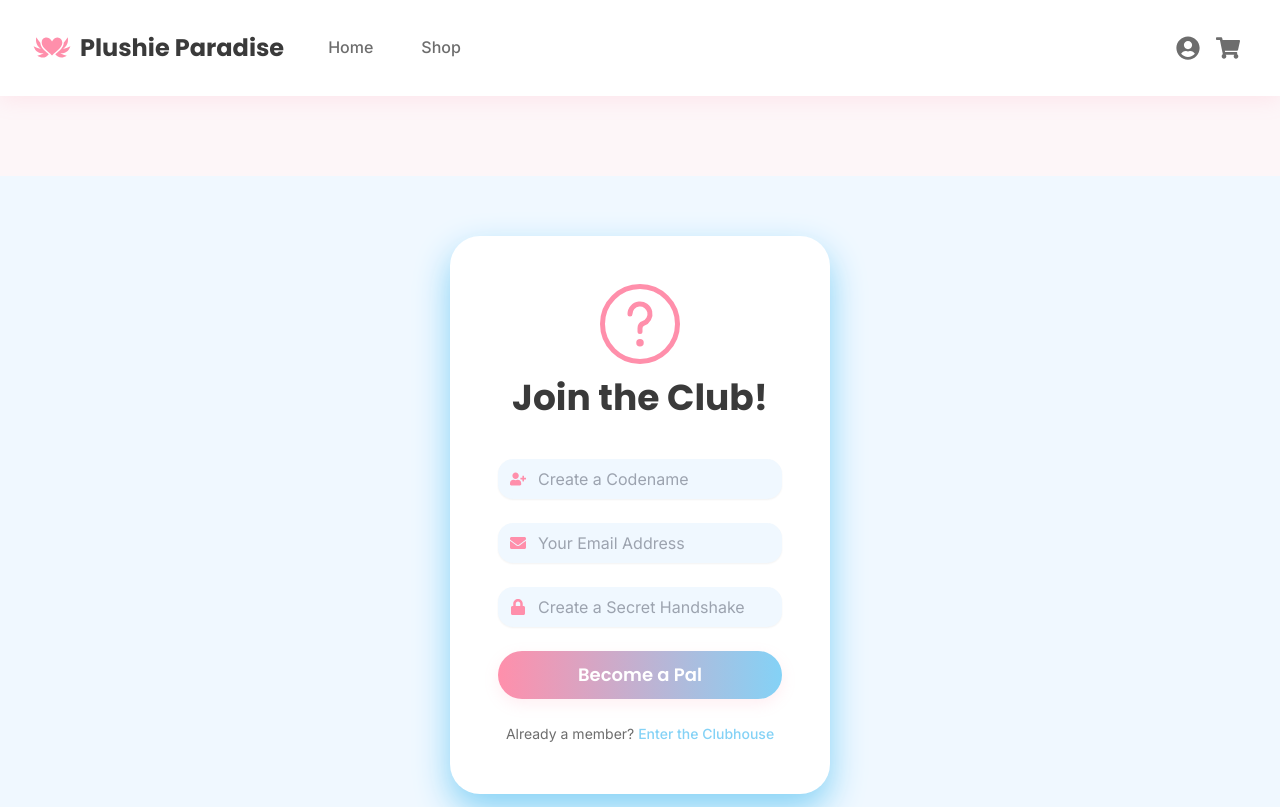
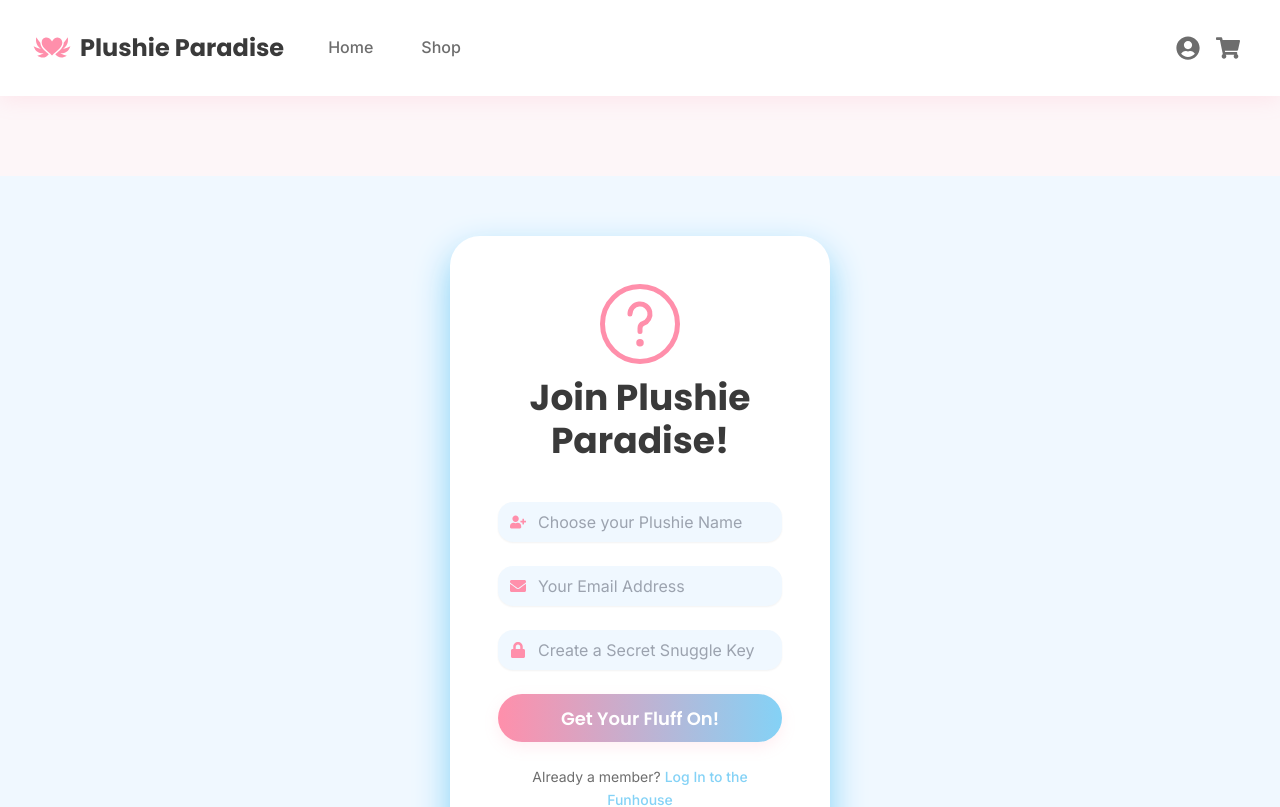
Before and after one commit to Codehub169/tempo-7096cd16, a React (Vite) app in the folder frontend/: page /signup in a window 1280 px wide. Shown: the top 807 px of the page. Built offline with nearby package versions, Linux system fonts and the light colour scheme.

Commit message:
Applied user request:
This code was run inside of a docker container, the container stopped due to some issue or something else happenedThis was the server log: Starting Plushie Paradise Application...
Setting up Fronten

```diff
--- a/frontend/src/pages/SignupPage.jsx
+++ b/frontend/src/pages/SignupPage.jsx
@@ -2,10 +2,11 @@ import React, { useEffect, useState } from 'react';
 import { Box, Heading, Text, Button, VStack, FormControl, Input, InputGroup, InputLeftElement, Icon, Link, Center, useToast } from '@chakra-ui/react';
 import { Link as RouterLink, useNavigate } from 'react-router-dom';
 import { FaUserPlus, FaEnvelope, FaLock } from 'react-icons/fa';
-import { GiPlushBear } from 'react-icons/gi';
+import { GiTeddyBear } from 'react-icons/gi'; // Changed from GiPlushBear
 
-const API_BASE_URL = 'http://localhost:9000/api';
+const API_BASE_URL = 'http://localhost:9000/api'; // As seen in the logs
 
+// A simple animation component for background decoration
 const AnimatedShape = ({ color, left, animationDelay, animationDuration, size, isSquare }) => {
   const style = {
     position: 'absolute',
@@ -15,7 +16,7 @@ const AnimatedShape = ({ color, left, animationDelay, animationDuration, size, i
     opacity: 0.5,
     animation: `float ${animationDuration}s linear infinite`,
     left: `${left}%`,
-    bottom: '-150px',
+    bottom: '-150px', // Start from below the screen
     animationDelay: `${animationDelay}s`,
     borderRadius: isSquare ? '0%' : '50%',
     zIndex: 0,
@@ -28,11 +29,12 @@ const SignupPage = () => {
   const toast = useToast();
   const [isLoading, setIsLoading] = useState(false);
 
+  // Add keyframes for animations dynamically
   useEffect(() => {
     const keyframes = `
       @keyframes float {
         0% { transform: translateY(0) rotate(0deg); opacity: 1; }
-        100% { transform: translateY(-1000px) rotate(720deg); opacity: 0; }
+        100% { transform: translateY(-1000px) rotate(720deg); opacity: 0; } /* Float up and fade out */
       }
       @keyframes bounce {
         0%, 20%, 50%, 80%, 100% { transform: translateY(0); }
@@ -42,10 +44,12 @@ const SignupPage = () => {
     `;
     const styleSheet = document.styleSheets[0];
     try {
+      // Check if rule already exists to avoid duplication errors during HMR
       if (styleSheet.cssRules && !Array.from(styleSheet.cssRules).some(rule => rule.name === 'float')) {
            styleSheet.insertRule(keyframes, styleSheet.cssRules.length);
       }
     } catch (e) {
+        // Catch potential errors if browser restricts CSS rule insertion or if it's a non-issue
         console.warn("Could not insert @keyframes rule, it might already exist or browser restrictions apply.", e);
     }
   }, []);
@@ -54,10 +58,10 @@ const SignupPage = () => {
     id: i,
     color: ['brand.primary', 'brand.secondary', 'brand.accent', 'blue.200', 'pink.100'][Math.floor(Math.random() * 5)],
     left: Math.random() * 100,
-    animationDelay: Math.random() * 10,
-    animationDuration: Math.random() * 15 + 10,
-    size: Math.random() * 80 + 20,
-    isSquare: Math.random() > 0.5,
+    animationDelay: Math.random() * 10, // Staggered start times
+    animationDuration: Math.random() * 15 + 10, // Varied speeds
+    size: Math.random() * 80 + 20, // Varied sizes
+    isSquare: Math.random() > 0.5, // Mix of circles and squares
   }));
 
   const handleSubmit = async (e) => {
@@ -70,7 +74,7 @@ const SignupPage = () => {
     if (!username || !email || !password) {
       toast({
         title: "Missing fields",
-        description: "Please fill in all fields to join.",
+        description: "Please fill in all fields to join the Plushie Paradise!",
         status: "warning",
         duration: 3000,
         isClosable: true,
@@ -88,21 +92,21 @@ const SignupPage = () => {
       const data = await response.json();
 
       if (!response.ok) {
-        throw new Error(data.message || 'Signup failed');
+        throw new Error(data.message || 'Signup failed. Please try again.');
       }
 
       toast({
         title: "Account Created!",
-        description: "Welcome to the Plushie Pals club! Please login.",
+        description: "Welcome to Plushie Paradise! Please login to continue.",
         status: "success",
         duration: 3000,
         isClosable: true,
       });
-      navigate('/login'); // Redirect to login page after signup
+      navigate('/login'); // Redirect to login page after successful signup
     } catch (error) {
       toast({
         title: "Signup Failed",
-        description: error.message || "Could not create account. Please try again.",
+        description: error.message || "Could not create your account. Please try again later.",
         status: "error",
         duration: 3000,
         isClosable: true,
@@ -113,29 +117,30 @@ const SignupPage = () => {
 
   return (
     <Box minH="calc(100vh - 160px)" bg="brand.lightBg" display="flex" alignItems="center" justifyContent="center" position="relative" overflow="hidden" py={10}>
+      {/* Animated background shapes */}
       <Box position="absolute" top="0" left="0" w="full" h="full" zIndex="0">
         {shapes.map(shape => (
           <AnimatedShape key={shape.id} {...shape} />
         ))}
       </Box>
-      <Center w="full" maxW="420px" p={5} zIndex="1">
+      <Center w="full" maxW="420px" p={5} zIndex="1"> {/* Ensure form is above background */}
         <VStack
           as="form"
           onSubmit={handleSubmit}
           spacing={6}
           bg="white"
-          p={{ base: 8, md: 12 }}
-          borderRadius="30px"
-          boxShadow="0 15px 35px var(--chakra-colors-brand-accent)"
+          p={{ base: 8, md: 12 }} // Responsive padding
+          borderRadius="30px" // Softer, more playful border radius
+          boxShadow="0 15px 35px var(--chakra-colors-brand-accent)" // Themed shadow
           textAlign="center"
           w="full"
           transition="transform 0.3s ease"
-          _hover={{ transform: 'translateY(-5px)' }}
+          _hover={{ transform: 'translateY(-5px)' }} // Slight lift on hover
         >
           <VStack spacing={3} mb={4}>
-            <Icon as={GiPlushBear} w={20} h={20} color="brand.primary" animation="bounce 1.5s infinite" />
+            <Icon as={GiTeddyBear} w={20} h={20} color="brand.primary" animation="bounce 1.5s infinite" /> {/* Fixed Icon */}
             <Heading as="h1" size="xl" color="brand.heading">
-              Join the Club!
+              Join Plushie Paradise!
             </Heading>
           </VStack>
 
@@ -144,7 +149,7 @@ const SignupPage = () => {
               <InputLeftElement pointerEvents="none">
                 <Icon as={FaUserPlus} color="brand.primary" />
               </InputLeftElement>
-              <Input name="username" type="text" placeholder="Create a Codename" variant="auth" />
+              <Input name="username" type="text" placeholder="Choose your Plushie Name" variant="auth" />
             </InputGroup>
           </FormControl>
 
@@ -162,18 +167,18 @@ const SignupPage = () => {
               <InputLeftElement pointerEvents="none">
                 <Icon as={FaLock} color="brand.primary" />
               </InputLeftElement>
-              <Input name="password" type="password" placeholder="Create a Secret Handshake" variant="auth" />
+              <Input name="password" type="password" placeholder="Create a Secret Snuggle Key" variant="auth" />
             </InputGroup>
           </FormControl>
 
           <Button type="submit" variant="gradient" w="full" size="lg" isLoading={isLoading}>
-            Become a Pal
+            Get Your Fluff On!
           </Button>
 
           <Text fontSize="sm">
             Already a member?{' '}
             <Link as={RouterLink} to="/login" color="brand.accent" fontWeight="medium" _hover={{ color: 'brand.primary', textDecoration: 'underline' }}>
-              Enter the Clubhouse
+              Log In to the Funhouse
             </Link>
           </Text>
         </VStack>
```
